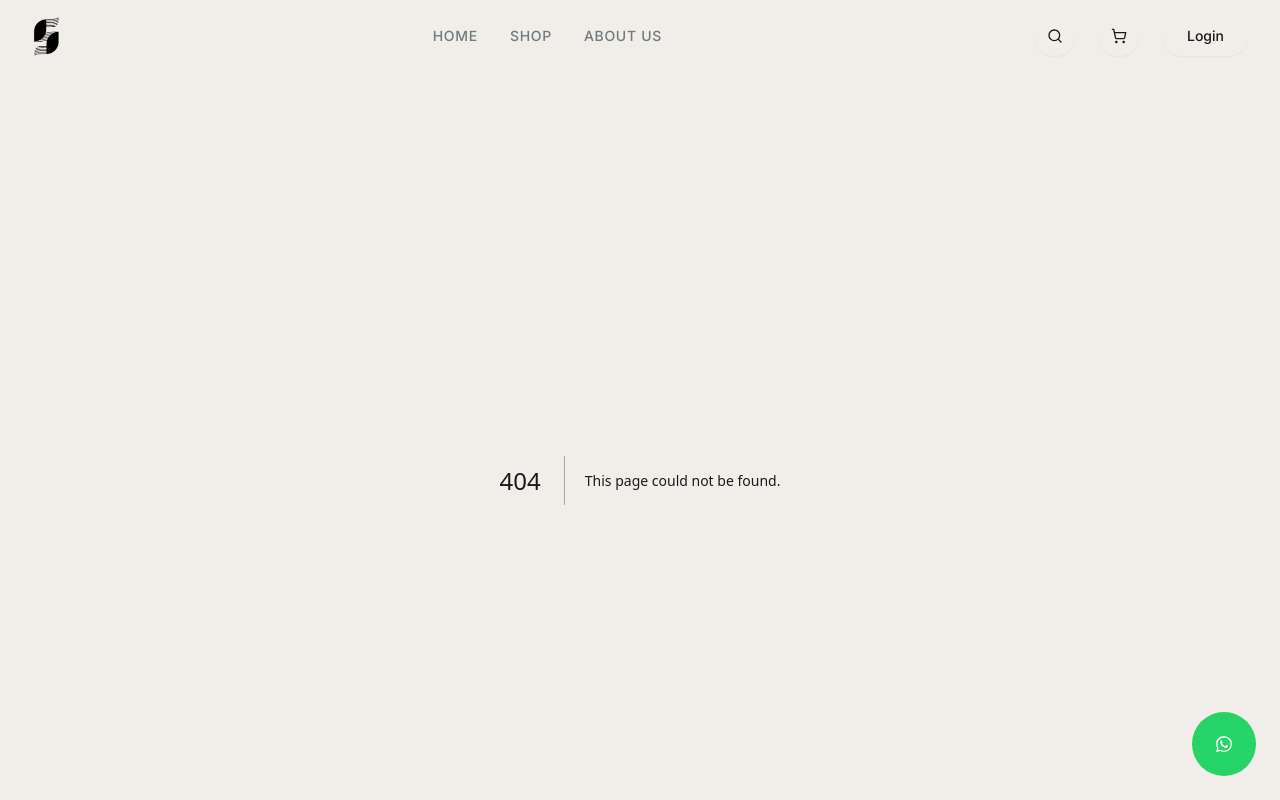
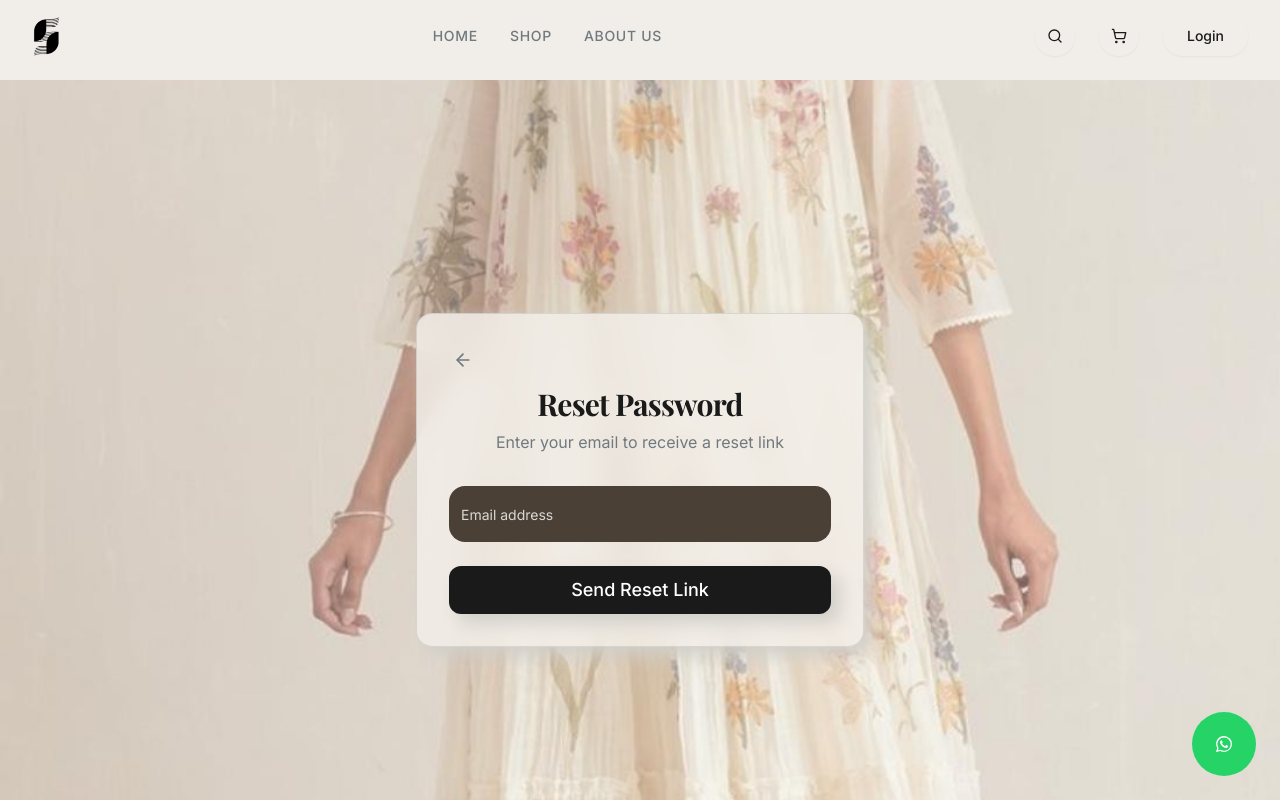
Before and after one commit to safwan125/softhreads, a Next.js app: page /forgot-password in a window 1280 px wide. Before the commit this address had no page. Shown: the top 800 px of the page. Built offline with nearby package versions, Linux system fonts and the light colour scheme; a web font is replaced by a local one.

Commit message:
Added forgot password feature

```diff
--- /dev/null
+++ b/src/app/forgot-password/page.tsx
@@ -0,0 +1,106 @@
+"use client";
+
+import { useState } from "react";
+import { Button } from "@/components/ui/button";
+import { Input } from "@/components/ui/input";
+import { useRouter } from "next/navigation";
+import Link from "next/link";
+import { Loader2, ArrowLeft } from "lucide-react";
+import { forgotPassword } from "@/app/actions/auth";
+
+export default function ForgotPasswordPage() {
+    const [email, setEmail] = useState("");
+    const [isLoading, setIsLoading] = useState(false);
+    const [isSent, setIsSent] = useState(false);
+    const router = useRouter();
+
+    const handleSubmit = async (e: React.FormEvent) => {
+        e.preventDefault();
+        setIsLoading(true);
+
+        const formData = new FormData();
+        formData.append("email", email);
+
+        try {
+            const res = await forgotPassword(null, formData);
+
+            if (res?.success) {
+                setIsSent(true);
+            } else {
+                alert(res?.error || "Failed to send reset email");
+            }
+        } catch (error) {
+            console.error("Password reset error:", error);
+            alert("An error occurred. Please try again.");
+        } finally {
+            setIsLoading(false);
+        }
+    };
+
+    return (
+        <div
+            className="flex min-h-screen flex-col items-center justify-center p-4 bg-cover bg-center"
+            style={{ backgroundImage: "url('/auth-bg.jpg')" }}
+        >
+            <div className="w-full max-w-md space-y-8 bg-bg/85 backdrop-blur-md p-8 rounded-2xl shadow-neu border border-secondary/20 relative">
+                <Link href="/login" className="absolute top-8 left-8 text-secondary hover:text-primary transition-colors flex items-center justify-center p-1 rounded-full hover:bg-black/5">
+                    <ArrowLeft className="w-5 h-5" />
+                </Link>
+
+                <div className="text-center pt-2">
+                    <h1 className="text-3xl font-bold tracking-tight text-primary font-serif">Reset Password</h1>
+                    <p className="mt-2 text-secondary">
+                        {isSent
+                            ? "Check your email for instructions"
+                            : "Enter your email to receive a reset link"}
+                    </p>
+                </div>
+
+                {!isSent ? (
+                    <form className="mt-8 space-y-6" onSubmit={handleSubmit}>
+                        <div className="space-y-4">
+                            <div>
+                                <Input
+                                    type="email"
+                                    placeholder="Email address"
+                                    value={email}
+                                    onChange={(e) => setEmail(e.target.value)}
+                                    required
+                                    className="h-14 rounded-2xl bg-[#4A4036] text-white placeholder:text-white/80 border-none focus:ring-2 focus:ring-white/20 font-medium text-lg placeholder:font-normal"
+                                />
+                            </div>
+                        </div>
+
+                        <Button
+                            type="submit"
+                            disabled={isLoading}
+                            className="w-full h-12 rounded-xl text-lg font-medium shadow-neu active:shadow-neu-inset bg-primary text-white hover:bg-primary/90 transition-all"
+                        >
+                            {isLoading ? (
+                                <>
+                                    <Loader2 className="mr-2 h-4 w-4 animate-spin" />
+                                    Sending Link...
+                                </>
+                            ) : (
+                                "Send Reset Link"
+                            )}
+                        </Button>
+                    </form>
+                ) : (
+                    <div className="mt-8 space-y-6">
+                        <div className="p-4 bg-accent/10 border border-accent/20 rounded-xl text-center text-primary font-medium">
+                            We've sent a password reset link to <br />
+                            <span className="font-bold">{email}</span>
+                        </div>
+                        <Button
+                            onClick={() => router.push("/login")}
+                            className="w-full h-12 rounded-xl text-lg font-medium shadow-neu active:shadow-neu-inset bg-primary text-white hover:bg-primary/90 transition-all"
+                        >
+                            Return to Sign in
+                        </Button>
+                    </div>
+                )}
+            </div>
+        </div>
+    );
+}
--- a/src/app/login/page.tsx
+++ b/src/app/login/page.tsx
@@ -83,6 +83,11 @@ export default function LoginPage() {
                                 {showPassword ? <EyeOff size={20} /> : <Eye size={20} />}
                             </button>
                         </div>
+                        <div className="flex justify-end mt-1">
+                            <Link href="/forgot-password" className="text-sm font-medium text-accent hover:underline">
+                                Forgot your password?
+                            </Link>
+                        </div>
                     </div>
 
                     <Button
--- a/src/app/register/page.tsx
+++ b/src/app/register/page.tsx
@@ -98,6 +98,11 @@ export default function RegisterPage() {
                                 {showPassword ? <EyeOff size={20} /> : <Eye size={20} />}
                             </button>
                         </div>
+                        <div className="flex justify-end mt-1">
+                            <Link href="/forgot-password" className="text-sm font-medium text-accent hover:underline">
+                                Forgot your password?
+                            </Link>
+                        </div>
                     </div>
 
                     <Button
```
